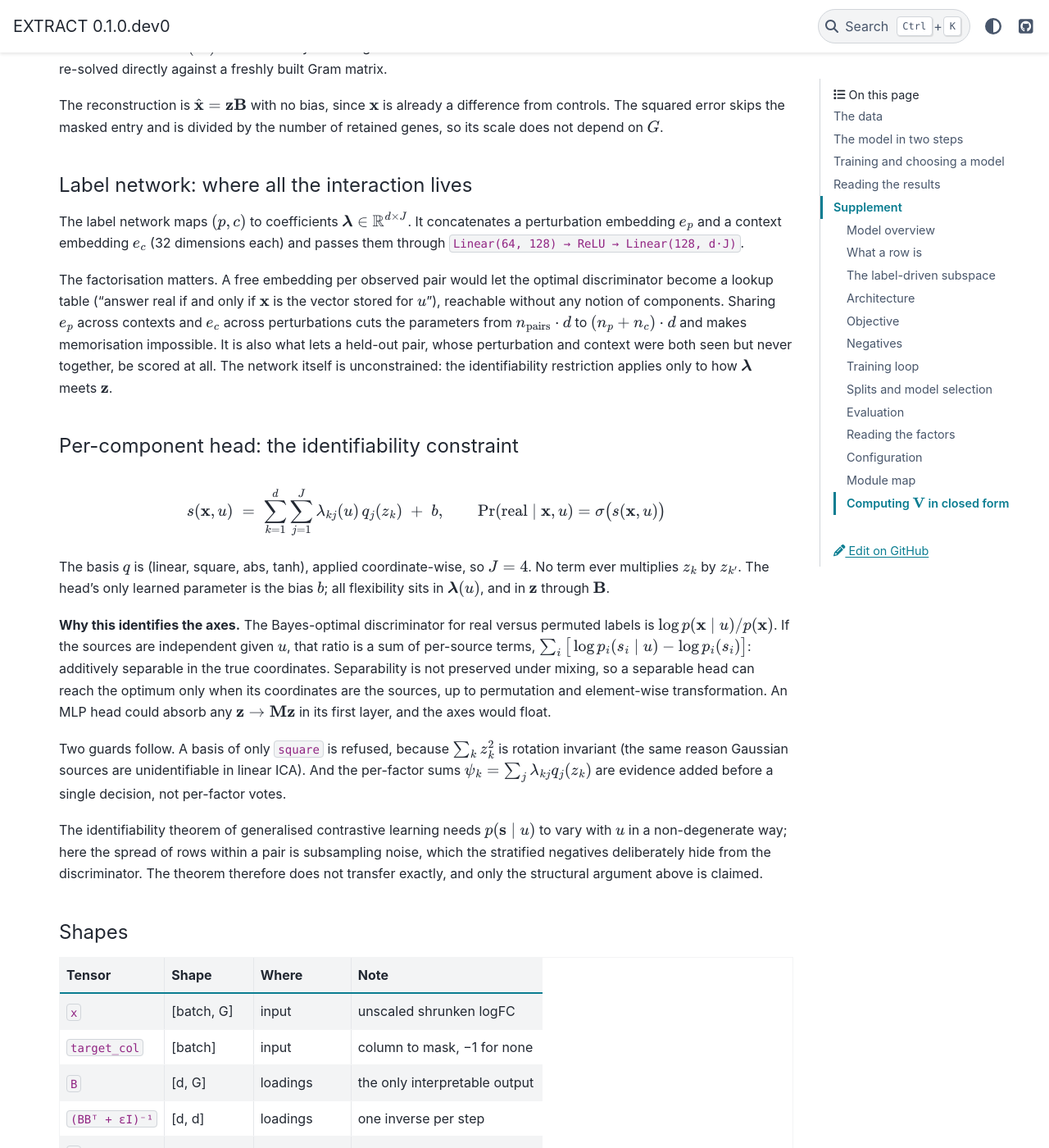
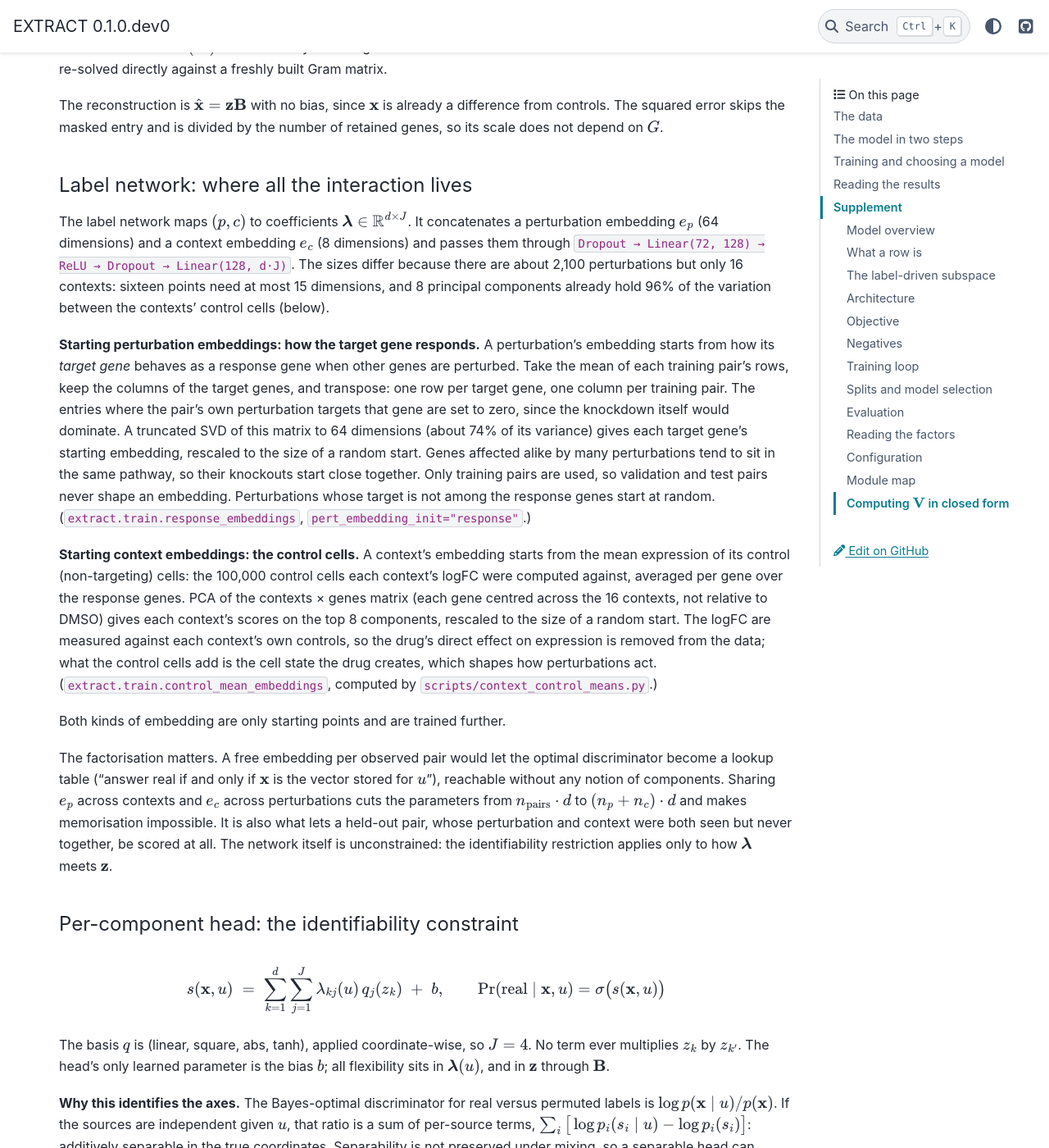
Before and after one commit to EraslanBas/EXTRACT, a Sphinx documentation site: the page built from docs/source/index.md, in a window 1280 px wide and 1400 px high, scrolled down 6033 px. Shown: the whole window at 82% size. Built offline with Sphinx 7.4.7 and the PyData theme 0.15.4, drawn with Linux system fonts in a browser that asks for light colours; some of the changed text lies outside the part shown.

Commit message:
Docs: perturbation and context embeddings (sizes and starting values)
Label network section: e_p 64 / e_c 8 dimensions with dropout; perturbation
embeddings start from the target gene's responses across training pairs;
context embeddings start from the PCA of each context's control-cell means.
Tensor and configuration tables updated.

Co-Authored-By: Claude Opus 5.5 <noreply@anthropic.com>

```diff
--- a/docs/source/index.md
+++ b/docs/source/index.md
@@ -354,8 +354,41 @@ scale does not depend on $G$.
 
 The label network maps $(p, c)$ to coefficients
 $\boldsymbol\lambda \in \mathbb R^{d \times J}$. It concatenates a perturbation
-embedding $e_p$ and a context embedding $e_c$ (32 dimensions each) and passes
-them through `Linear(64, 128) → ReLU → Linear(128, d·J)`.
+embedding $e_p$ (64 dimensions) and a context embedding $e_c$ (8 dimensions)
+and passes them through
+`Dropout → Linear(72, 128) → ReLU → Dropout → Linear(128, d·J)`.
+The sizes differ because there are about 2,100 perturbations but only 16
+contexts: sixteen points need at most 15 dimensions, and 8 principal
+components already hold 96% of the variation between the contexts' control
+cells (below).
+
+**Starting perturbation embeddings: how the target gene responds.** A
+perturbation's embedding starts from how its *target gene* behaves as a
+response gene when other genes are perturbed. Take the mean of each training
+pair's rows, keep the columns of the target genes, and transpose: one row per
+target gene, one column per training pair. The entries where the pair's own
+perturbation targets that gene are set to zero, since the knockdown itself
+would dominate. A truncated SVD of this matrix to 64 dimensions (about 74% of
+its variance) gives each target gene's starting embedding, rescaled to the size
+of a random start. Genes affected alike by many perturbations tend to sit in
+the same pathway, so their knockouts start close together. Only training pairs
+are used, so validation and test pairs never shape an embedding.
+Perturbations whose target is not among the response genes start at random.
+(`extract.train.response_embeddings`, `pert_embedding_init="response"`.)
+
+**Starting context embeddings: the control cells.** A context's embedding
+starts from the mean expression of its control (non-targeting) cells: the
+100,000 control cells each context's logFC were computed against, averaged per
+gene over the response genes. PCA of the contexts × genes matrix (each gene
+centred across the 16 contexts, not relative to DMSO) gives each context's
+scores on the top 8 components, rescaled to the size of a random start. The
+logFC are measured against each context's own controls, so the drug's direct
+effect on expression is removed from the data; what the control cells add is
+the cell state the drug creates, which shapes how perturbations act.
+(`extract.train.control_mean_embeddings`, computed by
+`scripts/context_control_means.py`.)
+
+Both kinds of embedding are only starting points and are trained further.
 
 The factorisation matters. A free embedding per observed pair would let the
 optimal discriminator become a lookup table ("answer real if and only if
@@ -411,7 +444,8 @@ transfer exactly, and only the structural argument above is claimed.
 | `(BBᵀ + εI)⁻¹` | [d, d] | loadings | one inverse per step |
 | `z` | [batch, d] | projection | derived, not fitted |
 | `q(z)` | [batch, d, J] | head | J = 4 |
-| `e_p`, `e_c` | [batch, 32] | label network | shared embeddings |
+| `e_p` | [batch, 64] | label network | shared perturbation embedding |
+| `e_c` | [batch, 8] | label network | shared context embedding |
 | `λ` | [batch, d, J] | label network | label-dependent coefficients |
 | `s` | [batch] | head | real/fake logit |
 
@@ -640,7 +674,9 @@ Defaults of `TrainConfig`:
 | `alpha` | 1.0 | reconstruction weight; `free` only |
 | `recon_fake_weight` | 0.0 | $\beta$ for synthetic rows; `free` only |
 | `basis` | lin, sq, abs, tanh | must keep a non-quadratic statistic |
-| `embedding_dim` / `label_hidden` | 32 / 128 | label network width |
+| `embedding_dim` / `context_embedding_dim` / `label_hidden` | 64 / 8 / 128 | perturbation embedding, context embedding, hidden layer |
+| `pert_embedding_init` | random | `response`: start from the target gene's responses across training pairs |
+| context embedding start | random | `fit(context_embedding_init=...)`; in `sweep_grid.py`, `--context-embedding-init control-means` |
 | `ridge` | 1e-4 | Gram matrix conditioning |
 | `weight_scheme` | linear | $w \propto n$, capped at the 99th percentile |
 | `balance_negatives` | True | fakes equal positives |
```
